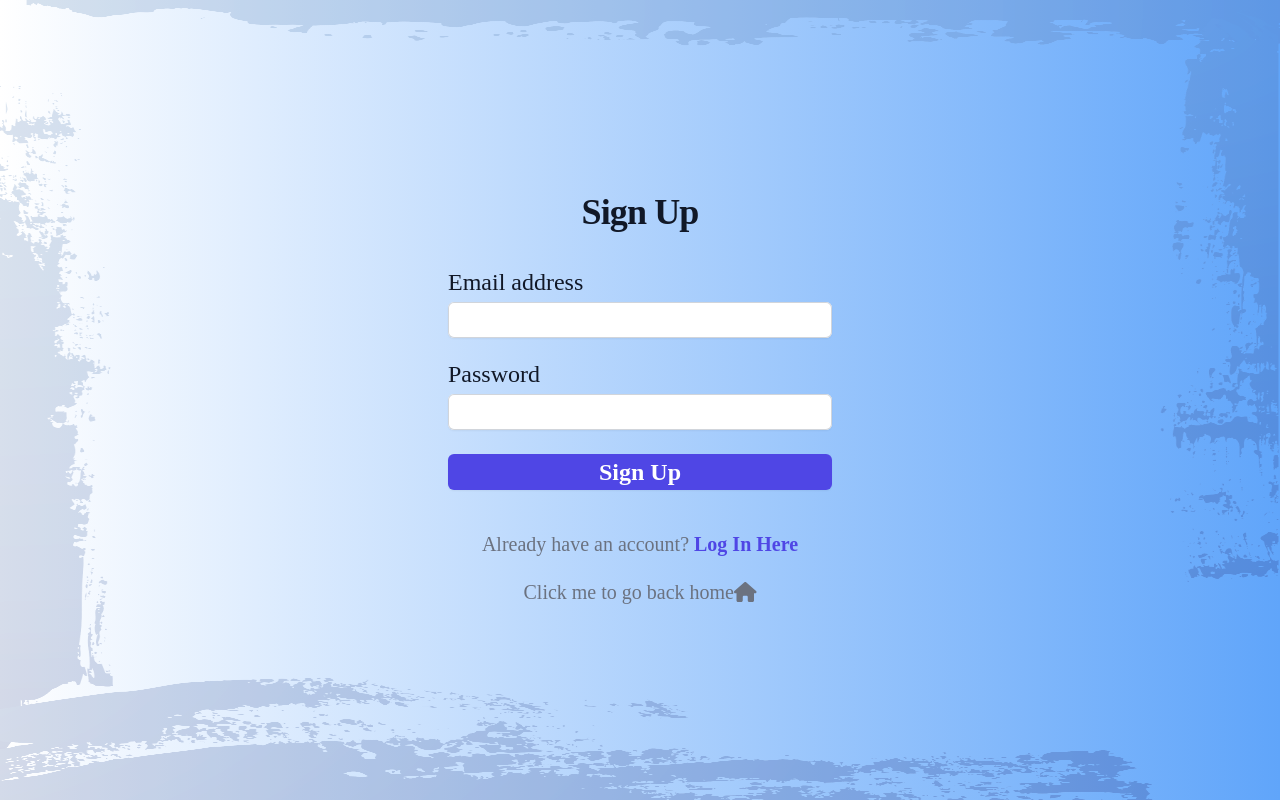
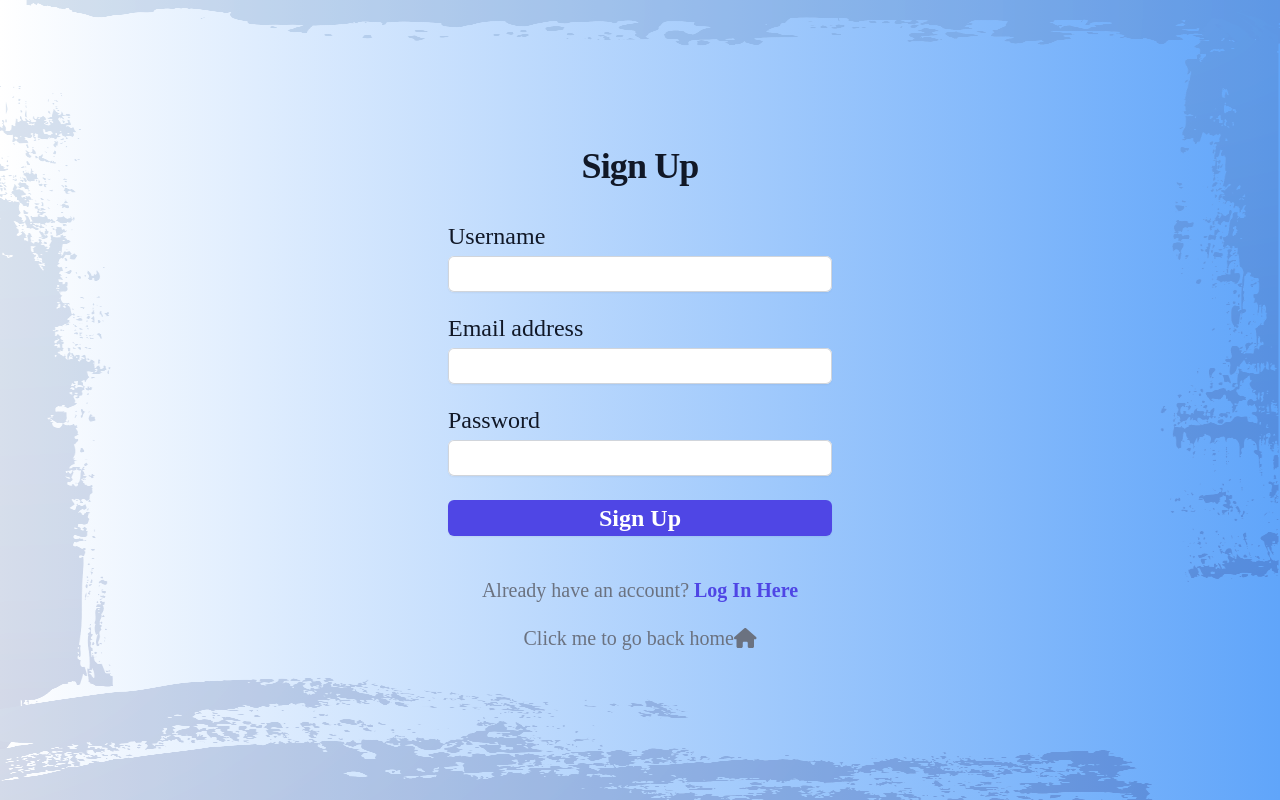
Before and after one commit to kgkagunat/boba-haven, a React (Create React App) app in the folder client/: page /signup in a window 1280 px wide. Built offline with nearby package versions, Linux system fonts and the light colour scheme; a web font is replaced by a local one.

Commit message:
add states, jwt auth, mutations

```diff
--- a/client/src/components/AuthPage.jsx
+++ b/client/src/components/AuthPage.jsx
@@ -1,10 +1,44 @@
-import React from 'react'
-import { Link } from 'react-router-dom'
+import React, { useState } from 'react';
+import { Link, useNavigate } from 'react-router-dom';
 import { FontAwesomeIcon } from '@fortawesome/react-fontawesome';
 import { faHome } from '@fortawesome/free-solid-svg-icons';
 import blueFrame from '../assets/images/blue_frame1_pngwing.png';
 
+// Import apollo, mutations
+import { useMutation } from '@apollo/client';
+import { LOGIN_USER, SIGNUP_USER } from '../utils/mutations';
+
 function AuthPage({ pageTitle, buttonText, bgColorGradient, redirectLink, bottomParagraphText, bottomLinkText }) {
+
+  // This will log the pageTitle every time the component is rendered.
+  console.log("Page title:", pageTitle);
+
+  // Declare and initialize state variables
+  const navigate = useNavigate();
+  const [email, setEmail] = useState('');
+  const [password, setPassword] = useState('');
+  const [username, setUsername] = useState('');  // only needed for signup
+
+  const isLoginPage = pageTitle === 'Log In';
+  const [authUser, { error }] = useMutation(isLoginPage ? LOGIN_USER : SIGNUP_USER, {
+      onCompleted: (data) => {
+          const token = isLoginPage ? data.login.token : data.signup.token;
+          localStorage.setItem('jwt', token);
+          navigate('/profile');  // Navigate after successful submission
+      }
+  });
+
+  const handleFormSubmit = async (event) => {
+    event.preventDefault();
+
+    try {
+        const variables = isLoginPage ? { email, password } : { username, email, password };
+        await authUser({ variables });
+    } catch (err) {
+        console.error('Error during authentication:', err);
+    }
+  };
+
   return (
     <>
       <div className={`flex min-h-screen justify-center items-center px-6 py-12 lg:px-8 ${bgColorGradient} z-0`}>
@@ -19,7 +53,29 @@ function AuthPage({ pageTitle, buttonText, bgColorGradient, redirectLink, bottom
 
           {/* Form */}
         <div className="mt-10 sm:mx-auto sm:w-full sm:max-w-sm">
-            <form className="space-y-6 mt-6" action="#" method="POST">
+          <form className="space-y-6 mt-6" onSubmit={handleFormSubmit}>
+
+          {/* Username (only displayed for signup) */}
+          {!isLoginPage && (
+                <div>
+                  <label htmlFor="username" className="font-gamja block text-2xl font-medium leading-6 text-gray-900">
+                    Username
+                  </label>
+                  <div className="mt-2">
+                    <input
+                      id="username"
+                      name="username"
+                      type="text"
+                      required
+                      className="block w-full rounded-md border-0 py-1.5 text-gray-900 shadow-sm ring-1 ring-inset ring-gray-300 placeholder:text-gray-400 focus:ring-2 focus:ring-inset focus:ring-indigo-600 sm:text-sm sm:leading-6"
+                      value={username}
+                      onChange={(event) => setUsername(event.target.value)}
+                    />
+                  </div>
+                </div>
+              )}
+
+            {/* Email */}
             <div>
               <label htmlFor="email" className="font-gamja block text-2xl font-medium leading-6 text-gray-900">
                 Email address
@@ -32,10 +88,13 @@ function AuthPage({ pageTitle, buttonText, bgColorGradient, redirectLink, bottom
                   autoComplete="email"
                   required
                   className="block w-full rounded-md border-0 py-1.5 text-gray-900 shadow-sm ring-1 ring-inset ring-gray-300 placeholder:text-gray-400 focus:ring-2 focus:ring-inset focus:ring-indigo-600 sm:text-sm sm:leading-6"
+                  value={email}  // bind to state
+                  onChange={(event) => setEmail(event.target.value)}  // update state on change
                 />
               </div>
             </div>
 
+            {/* Password */}
             <div>
               <div className="flex items-center justify-between">
                 <label htmlFor="password" className="font-gamja text-2xl block font-medium leading-6 text-gray-900">
@@ -50,20 +109,20 @@ function AuthPage({ pageTitle, buttonText, bgColorGradient, redirectLink, bottom
                   autoComplete="current-password"
                   required
                   className="block w-full rounded-md border-0 py-1.5 text-gray-900 shadow-sm ring-1 ring-inset ring-gray-300 placeholder:text-gray-400 focus:ring-2 focus:ring-inset focus:ring-indigo-600 sm:text-sm sm:leading-6"
+                  value={password}  // bind to state
+                  onChange={(event) => setPassword(event.target.value)}  // update state on change
                 />
               </div>
             </div>
 
             {/* Button */}
             <div>
-                <Link to="/profile">
               <button
                 type="submit"
                 className="font-twinkle text-2xl flex w-full justify-center rounded-md bg-indigo-600 px-3 py-1.5 font-semibold leading-6 text-white shadow-sm hover:bg-indigo-500 focus-visible:outline focus-visible:outline-2 focus-visible:outline-offset-2 focus-visible:outline-indigo-600"
               >
                 {buttonText}
               </button>
-                </Link>
             </div>
           </form>
           </div>
@@ -86,8 +145,11 @@ function AuthPage({ pageTitle, buttonText, bgColorGradient, redirectLink, bottom
 
         </div>
       </div>
+
+      {/* Error Message */}
+      {error && <div className="mt-2 text-red-500 text-sm">{error.message}</div>}
     </>
-    )
+  );
 }
 
 export default AuthPage;
```
Lines whose indentation alone changed are shown as unchanged.
